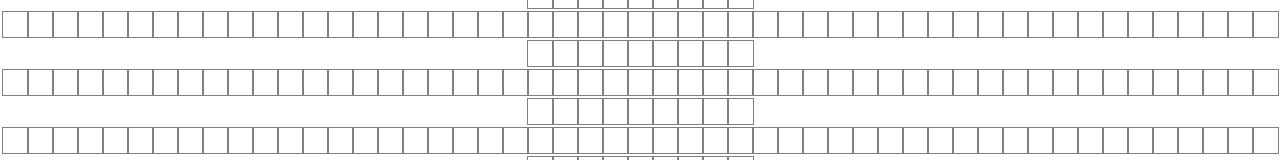
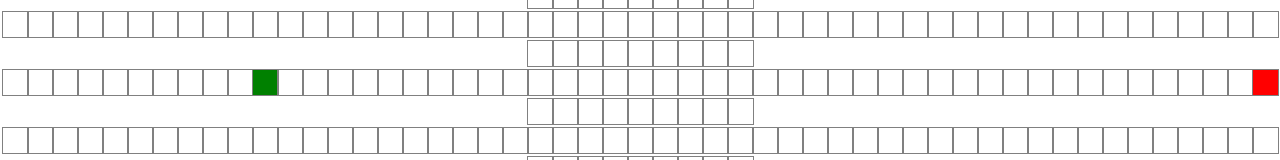
Before and after one commit to rhill17/pathfinding-visualizer, a React (Create React App) app: page / in a window 1280 px wide. Shown: the part 635-795 px from the top of the page. Built offline with nearby package versions, Linux system fonts and the light colour scheme.

Commit message:
basic stationary start/finish added

```diff
--- a/src/PathfindingVisualizer/Node/Node.css
+++ b/src/PathfindingVisualizer/Node/Node.css
@@ -4,3 +4,11 @@
     outline: 1px solid grey;
     display: inline-block;
 }
+
+.node_start {
+    background-color: green;
+}
+
+.node_finish {
+    background-color: red;
+}
--- a/src/PathfindingVisualizer/Node/Node.jsx
+++ b/src/PathfindingVisualizer/Node/Node.jsx
@@ -3,14 +3,17 @@ import React, {Component} from 'react';
 import './Node.css';
 
 export default class Node extends Component {
-    constructor (parameters) {
-        super(parameters);
+    constructor (props) {
+        super(props);
         this.state = {};
     }
 
     render() {
+        const {isStart, isFinish} = this.props;
+        const specificName = isStart ? 'node_start' : isFinish ? 'node_finish' : '';
+
         return (
-            <div className="node"></div>
+            <div className={`node ${specificName}`}></div>
         );
     }
 }
--- a/src/PathfindingVisualizer/PathfindingVisualizer.jsx
+++ b/src/PathfindingVisualizer/PathfindingVisualizer.jsx
@@ -4,8 +4,8 @@ import Node from './Node/Node';
 import './PathfindingVisualizer.css';
 
 export default class PathfindingVisualizer extends Component {
-    constructor(parameters) {
-        super(parameters);
+    constructor(props) {
+        super(props);
         this.state = {
             grid: [],
         };
@@ -17,7 +17,13 @@ export default class PathfindingVisualizer extends Component {
         for (let row = 0; row < 20; row++) {
             const currentRow = [];
             for (let column = 0; column < 60; column++) {
-                currentRow.push([]);
+                const currentNode =  {
+                    row,
+                    column,
+                    isStart: row === 10 && column === 10,
+                    isFinish: row === 10 && column === 50
+                };
+                currentRow.push(currentNode);
             }
             grid.push(currentRow);
         }
@@ -27,6 +33,8 @@ export default class PathfindingVisualizer extends Component {
 
     render() {
         const {grid} = this.state;
+        console.log(grid);
+
         return (
             <>
                 <div className="header">
@@ -41,8 +49,16 @@ export default class PathfindingVisualizer extends Component {
                 </div>
                 <div className="grid">
                     {grid.map((row, rowIndex) => {
-                        return <div>
-                            {row.map((node, nodeIndex) => <Node></Node>)}
+                        return <div key={rowIndex}>
+                            {row.map((node, nodeIndex) => {
+                                const {isStart, isFinish} = node;
+                                return (
+                                    <Node
+                                        key={nodeIndex}
+                                        isStart={isStart}
+                                        isFinish={isFinish}></Node>
+                                );
+                            })}
                         </div>
                     })}
                 </div>
```
